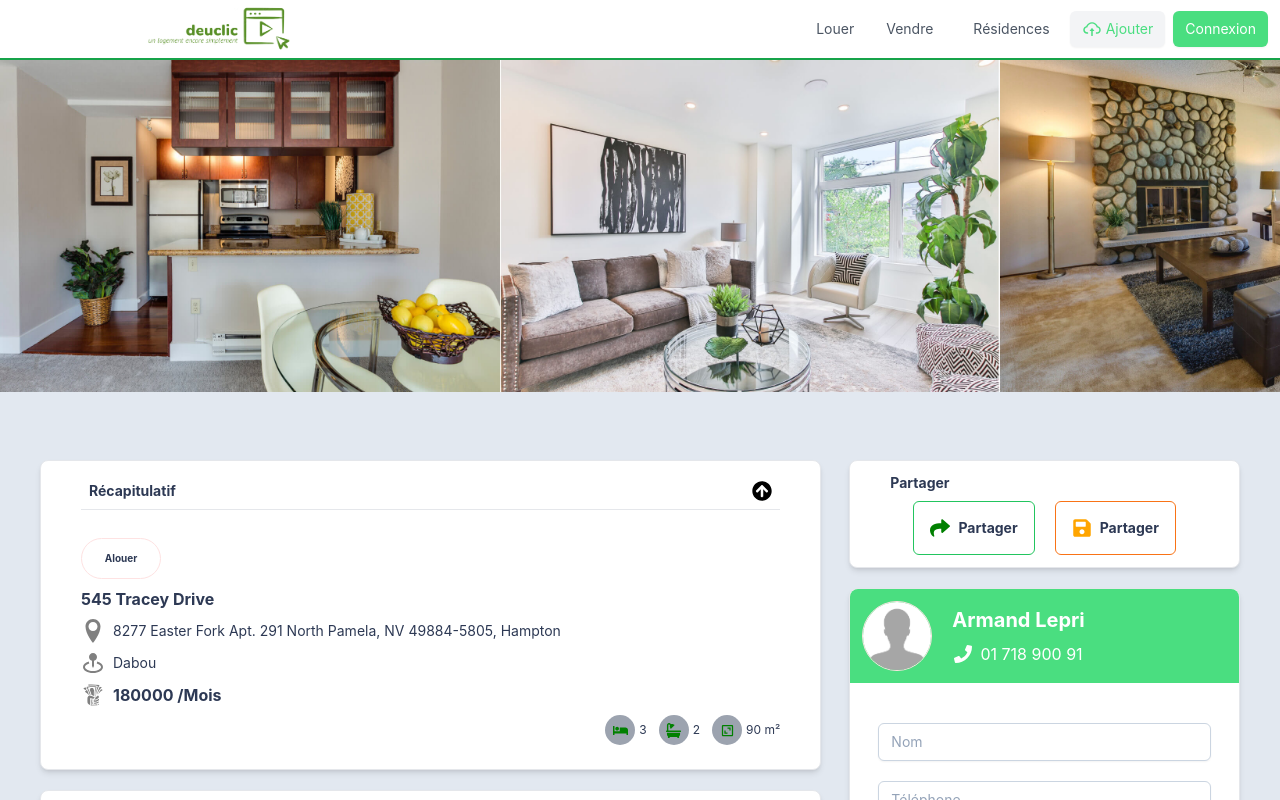
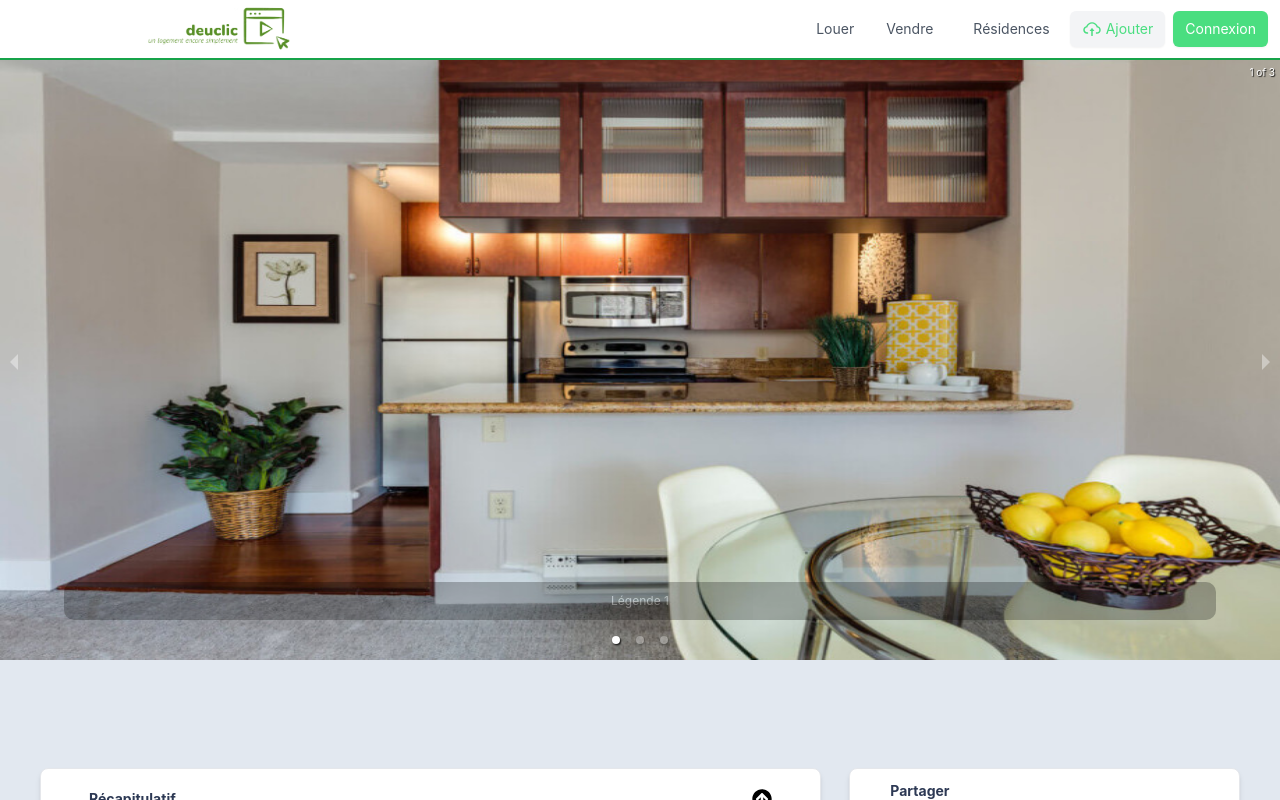
Before and after one commit to lepridev/NextJs-DeuclicImmo, a Next.js app: page /louer/1 in a window 1280 px wide. Shown: the top 800 px of the page. Built offline with nearby package versions, Linux system fonts and the light colour scheme; no server answers; the database is empty.

Commit message:
creation du composant crousel

```diff
--- a/package.json
+++ b/package.json
@@ -25,7 +25,7 @@
     "react-dom": "^18.2.0",
     "react-hook-form": "^7.47.0",
     "react-icons": "^4.11.0",
-    "react-multi-carousel": "^2.8.4",
+    "react-responsive-carousel": "^3.2.23",
     "tailwindcss": "3.3.3",
     "typescript": "5.2.2"
   }
--- a/src/app/louer/[id]/page.tsx
+++ b/src/app/louer/[id]/page.tsx
@@ -6,6 +6,7 @@ import OffertLocation from "@/components/offertDetails/OffertLocation";
 import OffertRecap from "@/components/offertDetails/OffertRecap";
 import OffertReviews from "@/components/offertDetails/OffertReviews";
 import CallToAction from "@/ui/CTA/CallToAction";
+import CarouselBox from "@/ui/carousel/CarouselBox";
 import OffertAgentBox from "@/ui/container/OffertAgentBox";
 import ShareBox from "@/ui/container/ShareBox";
 import Footer from "@/ui/footer/Footer";
@@ -26,28 +27,10 @@ const OffertDetails = async ({ params }: any) => {
 
   return (
     <div className="flex flex-col items-center justify-center gap-7 w-full bg-slate-200 ">
-      <div className="h-[20%] flex flex-row w-full overflow-hidden ">
-        <Image
-          src={"/assets/images/p-1.jpg"}
-          alt="Appartement"
-          width={500}
-          height={500}
-          className="object-cover hover:scale-125 animate"
-        />
-        <Image
-          src={"/assets/images/p-3.jpg"}
-          alt="Appartement"
-          width={500}
-          height={500}
-          className="object-cover hover:scale-125 animate"
-        />
-        <Image
-          src={"/assets/images/p-2.jpg"}
-          alt="Appartement"
-          width={500}
-          height={500}
-          className="object-cover hover:scale-125 animate"
-        />
+      <div id="carousel" className=" w-full">
+        <div className=" overflow-y-hidden z-20">
+          <CarouselBox />
+        </div>
       </div>
 
       <div className="flex flex-col md:flex-row items-start justify-center px-1 md:p-10 w-full gap-7 ">
@@ -66,6 +49,7 @@ const OffertDetails = async ({ params }: any) => {
       </div>
       <RecentOfforts />
       <CallToAction />
+
       <Footer />
     </div>
   );
--- /dev/null
+++ b/src/ui/carousel/CarouselBox.tsx
@@ -0,0 +1,24 @@
+"use client";
+
+import Image from "next/image";
+import { Carousel } from "react-responsive-carousel";
+import "react-responsive-carousel/lib/styles/carousel.min.css";
+
+export default function MyCarousel() {
+  return (
+    <Carousel autoPlay interval={10000} infiniteLoop>
+      <div className="relative w-full h-[200px] md:h-[600px] ">
+        <Image src="/assets/images/maison1.jpg" alt="maison" fill />
+        <p className="legend">Légende 1</p>
+      </div>
+      <div className="relative w-full h-[200px] md:h-[600px] ">
+        <Image src="/assets/images/maison2.jpg" alt="maison" fill />
+        <p className="legend">Légende 2</p>
+      </div>
+      <div className="relative w-full h-[200px] md:h-[600px] ">
+        <Image src="/assets/images/maison3.jpg" alt="maison" fill />
+        <p className="legend">Légende 3</p>
+      </div>
+    </Carousel>
+  );
+}
```
Also changed, not shown: 1 other file (tests, documents, lock files or other folders).
